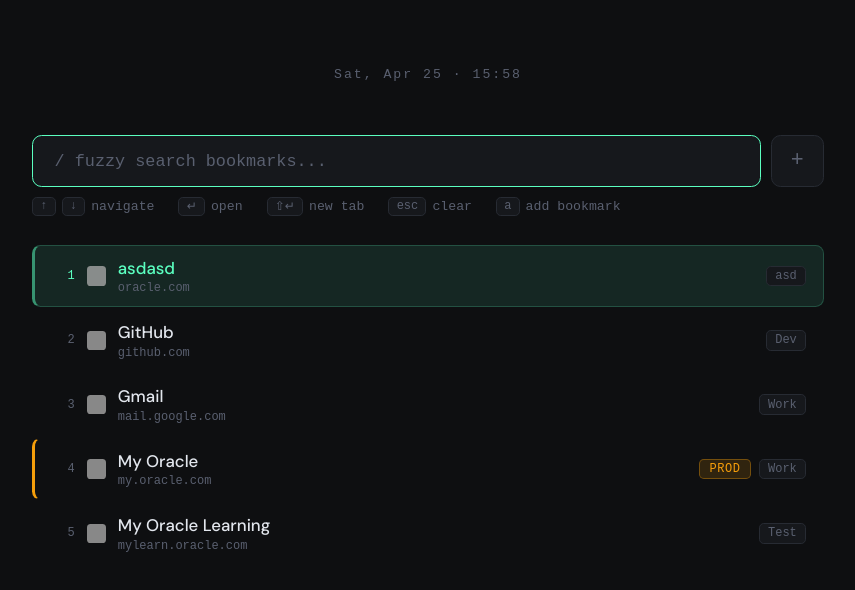
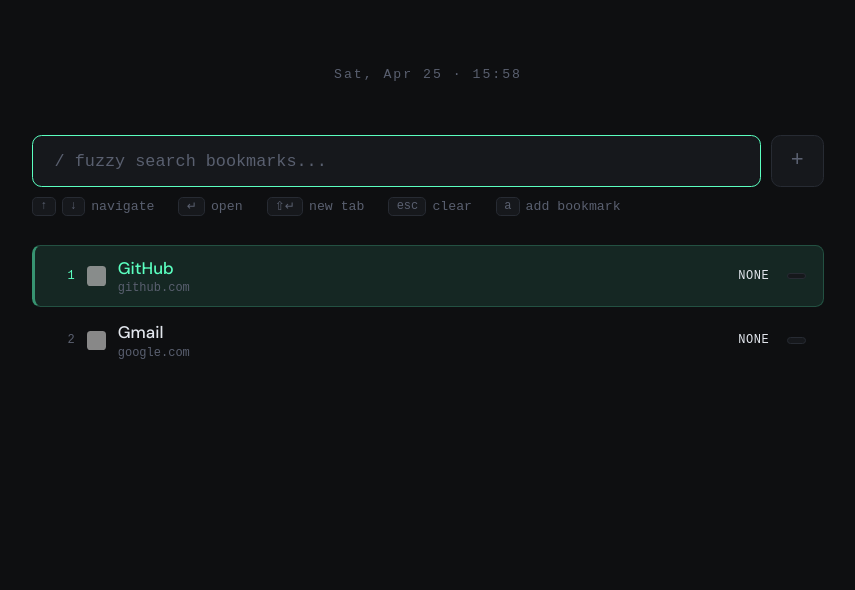
Before and after one commit to WildoBro/MyBookmarks, a plain HTML site: page index.html in a window 1280 px wide. Shown: the whole page, without its empty margins (212-1067 px from the left). Drawn offline with Linux system fonts and the light colour scheme; grey boxes are pictures that could not be loaded; a web font is replaced by a local one.

Commit message:
Update bookmarks location for easy editing

```diff
--- a/index.html
+++ b/index.html
@@ -4,6 +4,14 @@
 <meta charset="UTF-8">
 <meta name="viewport" content="width=device-width, initial-scale=1.0">
 <title>Start</title>
+<script>
+// Add more bookmarks here
+const BOOKMARKS = [
+  { title: "GitHub", url: "https://github.com", cat: "Dev", env: "none" },
+  { title: "Gmail", url: "https://google.com", cat: "Personal", env: "none" },
+  // ... add more here
+];
+</script>
 <style>
   @import url('https://fonts.googleapis.com/css2?family=Martian+Mono:wght@300;400;500&family=DM+Sans:wght@300;400;500&display=swap');
 
@@ -639,16 +647,6 @@
   }
   tick(); setInterval(tick, 1000);
 
-  // ── Bookmarks ──────────────────────────────────────────────────
-  // env: "prod" | "qa" | "dev"  — omit for general links
-  const BOOKMARKS = [
-    { title: "Gmail",          url: "https://mail.google.com",       category: "Work",                tags: ["email"] },
-    { title: "GitHub",         url: "https://github.com",            category: "Dev",                 tags: ["code", "repos"] },
-	{"title":"asdasd","url":"https://www.oracle.com","category":"asd"},
-	{"title":"My Oracle","url":"https://my.oracle.com","category":"Work","env":"prod"},
-	{"title":"My Oracle Learning","url":"https://mylearn.oracle.com","category":"Test"},
-  ];
-
 	// Sort the bookmarks by Title -> Category -> Environment
   let bookmarks = BOOKMARKS.sort((a, b) => {
 	  return a.title.localeCompare(b.title) ||
```
